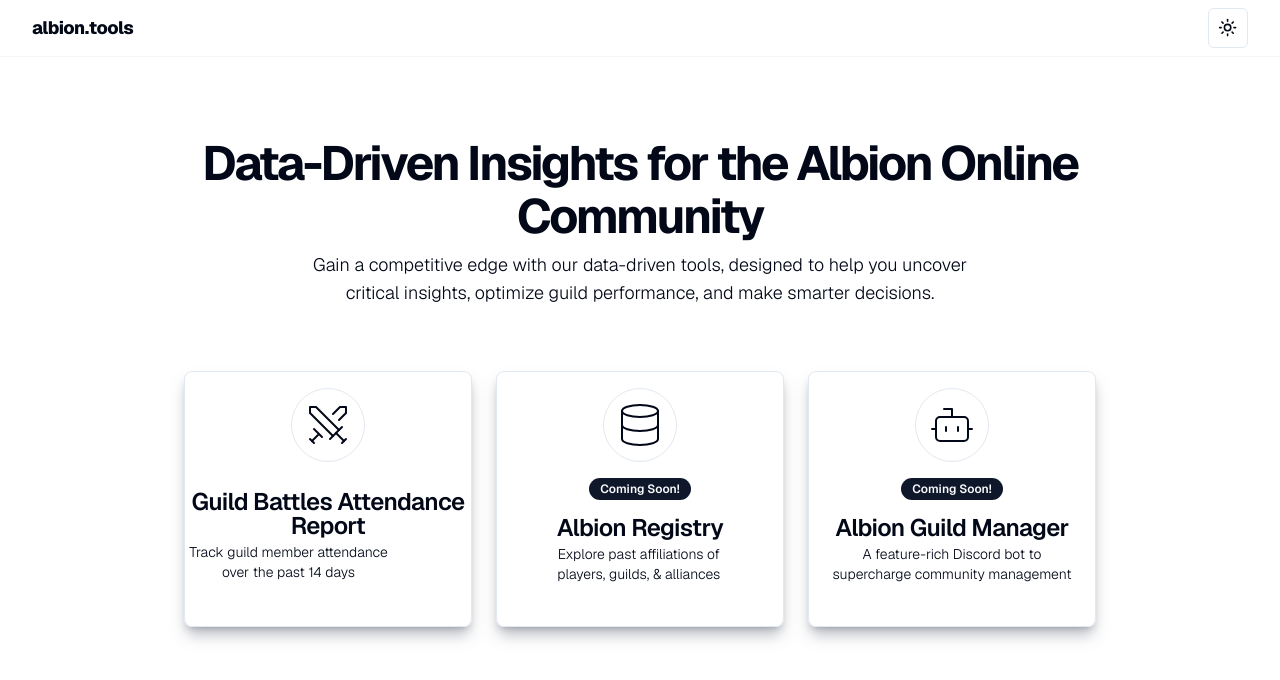
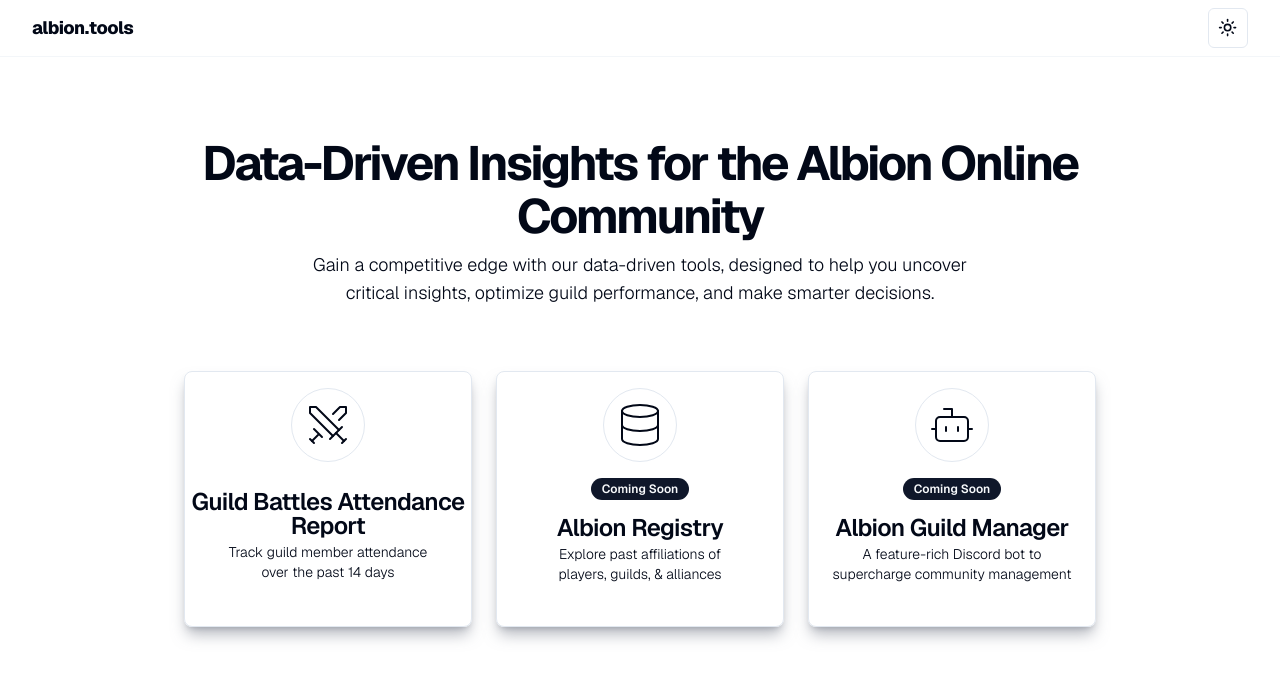
Before and after one commit to c-wide/albion-registry-website, a Next.js app: page / in a window 1280 px wide. Shown: the top 680 px of the page. Built offline with nearby package versions, Linux system fonts and the light colour scheme.

Commit message:
fix alignment

```diff
--- a/components/feature-link-card.tsx
+++ b/components/feature-link-card.tsx
@@ -28,9 +28,9 @@
 					<Icon className="h-12 w-12 shrink-0 stroke-1" />
 				</div>
 
-				{disabled && <Badge>Coming Soon!</Badge>}
+				{disabled && <Badge>Coming Soon</Badge>}
 
-				<div>
+				<div className="flex flex-col items-center">
 					<h1 className="text-center text-2xl font-semibold leading-none tracking-tight">
 						{header}
 					</h1>
```
